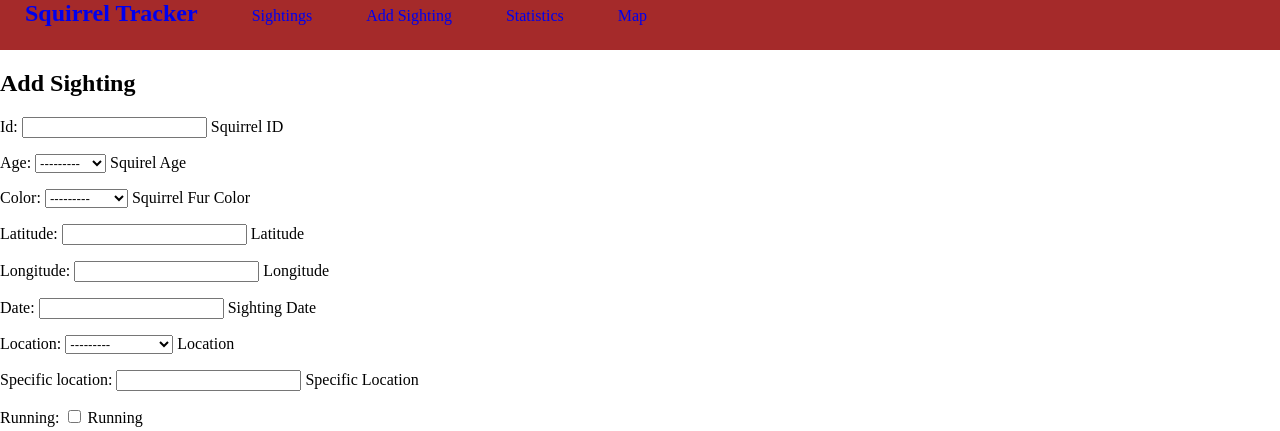
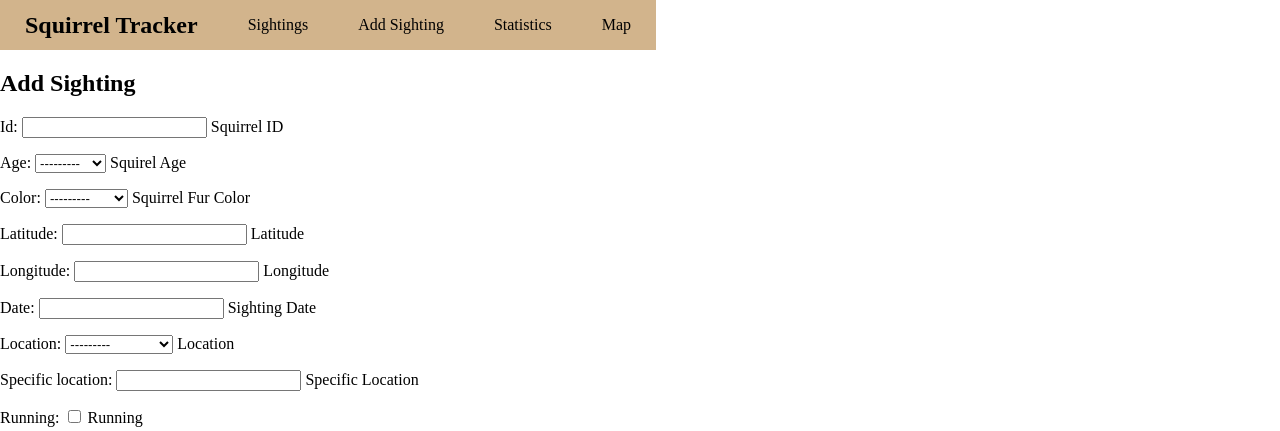
Before and after one commit to kdc2138/squirreltracker, a Django app: page /sightings/add/ in a window 1280 px wide. Shown: the top 431 px of the page. Run offline with Django 3.2, Linux system fonts and the light colour scheme.

Commit message:
Add deploy files and update header formatting

```diff
--- /dev/null
+++ b/main.py
@@ -0,0 +1,3 @@
+from squirreltracker.wsgi import application
+
+app = application
--- /dev/null
+++ b/requirements.txt
@@ -0,0 +1,4 @@
+Django==2.2.7
+-e git+https://github.com/makinacorpus/django-leaflet.git@99cbf3c1a0f32743df3e6f4a1ea9b31079c02124#egg=django_leaflet
+pytz==2019.3
+sqlparse==0.3.0
--- a/sightings/static/sightings/style.css
+++ b/sightings/static/sightings/style.css
@@ -11,18 +11,23 @@ th, td {
 
 body {
 	margin: 0px;
+	width: fit-content;
 }
 
 nav a {
         padding: 25px;
-	text-decoration: none;
+ 	text-decoration: none;
+        color: black;
 }
 
-nav h1 {
-   display: inline;
+nav a:visited {
+        color: black;
 }
 
 nav {
     height: 50px;
-    background-color: brown;
+    background-color: tan;
+    vertical-align: middle;
+    display: flex;
+    align-items: center;
 }
--- a/squirreltracker/settings.py
+++ b/squirreltracker/settings.py
@@ -23,7 +23,7 @@ BASE_DIR = os.path.dirname(os.path.dirname(os.path.abspath(__file__)))
 SECRET_KEY = 'zi46yz81!!2&b8914%5#*c!nup(18h8o*5j+)$dqoiw$!bp@p8'
 
 # SECURITY WARNING: don't run with debug turned on in production!
-DEBUG = True
+DEBUG = False
 
 ALLOWED_HOSTS = ['*']
 
@@ -121,3 +121,4 @@ USE_TZ = True
 # https://docs.djangoproject.com/en/2.2/howto/static-files/
 
 STATIC_URL = '/static/'
+STATIC_ROOT = 'collected-static'
--- a/squirreltracker/urls.py
+++ b/squirreltracker/urls.py
@@ -15,8 +15,10 @@ Including another URLconf
 """
 from django.contrib import admin
 from django.urls import path, include
+from .views import table_redirect
 
 urlpatterns = [
+    path('', table_redirect),
     path('admin/', admin.site.urls),
     path('sightings/', include('sightings.urls')),
     path('map/', include('map.urls')),
--- /dev/null
+++ b/squirreltracker/views.py
@@ -0,0 +1,3 @@
+from django.shortcuts import redirect
+def table_redirect(request):
+    return redirect('/sightings/')
```
Also changed, not shown: app.yaml (added, +8 -0 lines), 2 other files.
